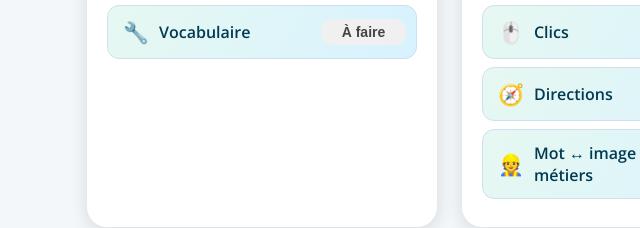
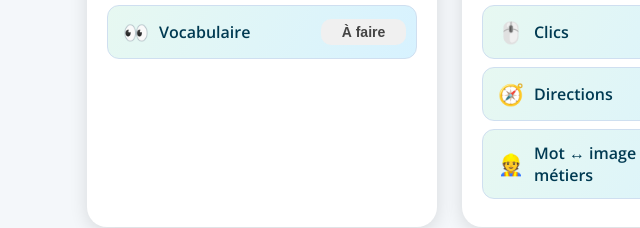
Before and after one commit to alexishoppeler-bot/Proactif, a plain HTML site: page index.html in a window 1280 px wide. Shown: the part 1305-1533 px from the top of the page, 3-643 px from the left. Drawn offline with nearby package versions, Linux system fonts and the light colour scheme.

Commit message:
Update index.html

```diff
--- a/index.html
+++ b/index.html
@@ -229,7 +229,7 @@
     <h2>🔗 Apparier</h2>
 
     <a class="exercise-btn" href="exercices/apparier/apparier-metiers-outils.html"><span class="icon">🔧</span> Métiers – outils</a>
-    <a class="exercise-btn" href="exercices/apparier/apparier100.html"><span class="icon">🔧</span> Vocabulaire</a>
+    <a class="exercise-btn" href="exercices/apparier/apparier100.html"><span class="icon">👀</span> Vocabulaire</a>
   </div>
 
   <!-- JEUX -->
```
